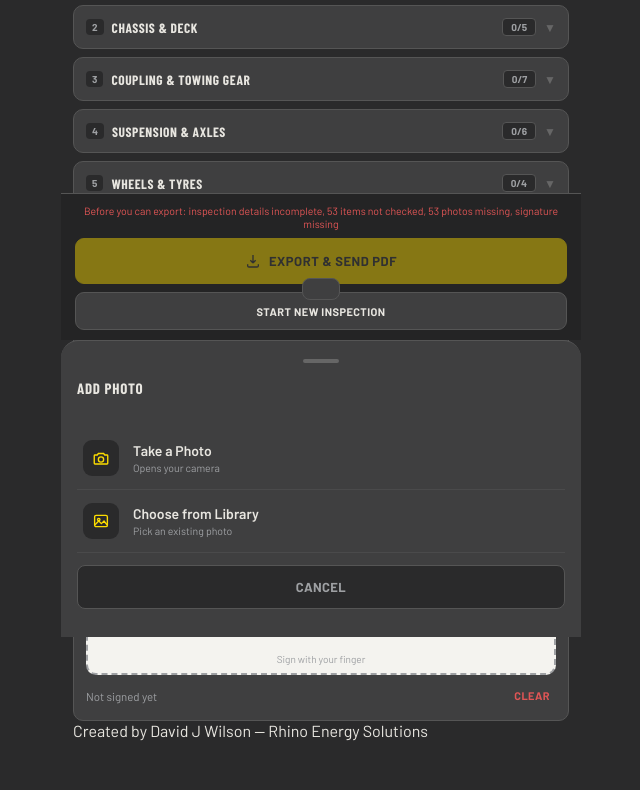
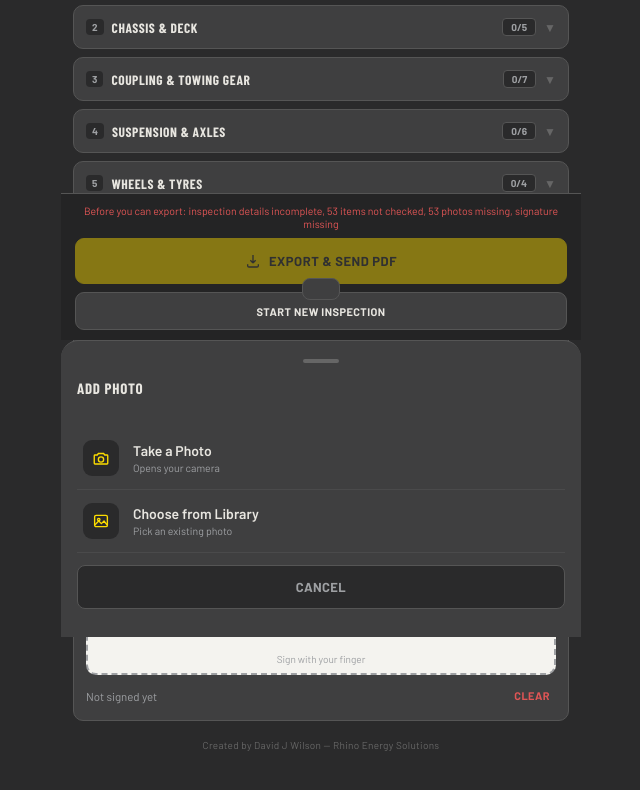
Before and after one commit to RhinoEnergyDavidWH/CPT-Trailer-Inspection, a plain HTML site: page index.html in a window 1280 px wide. Shown: the part 460-1250 px from the top of the page, without its empty margins (319-959 px from the left). Drawn offline with nearby package versions, Linux system fonts and the light colour scheme; a web font is replaced by a local one.

Commit message:
Update styles.css

```diff
--- a/styles.css
+++ b/styles.css
@@ -28,7 +28,7 @@ a{color:#fddd00}
 .hdr-date{font-size:10px;color:#9ea0a3;text-align:right;line-height:1.4;flex-shrink:0}
 .hdr-date b{color:#e8e6e0;font-weight:600}
 
-.app-body{flex:1;padding:14px 12px 130px}
+.app-body{flex:1;padding:14px 12px 185px}
 
 /* ── Draft banner ── */
 .draft-banner{background:#3d2800;border:1px solid #fddd00;color:#fddd00;border-radius:8px;padding:10px 12px;font-size:12.5px;margin-bottom:12px;display:flex;align-items:center;justify-content:space-between;gap:10px}
@@ -177,4 +177,6 @@ a{color:#fddd00}
 @keyframes spin{to{transform:rotate(360deg)}}
 .spinner-text{font-size:12px;color:#9ea0a3;text-transform:uppercase;letter-spacing:.06em}
 
+.credit-line{text-align:center;font-size:10px;color:#666;letter-spacing:.03em;margin-top:18px;padding:0 10px 4px}
+
 .hidden{display:none!important}
```
